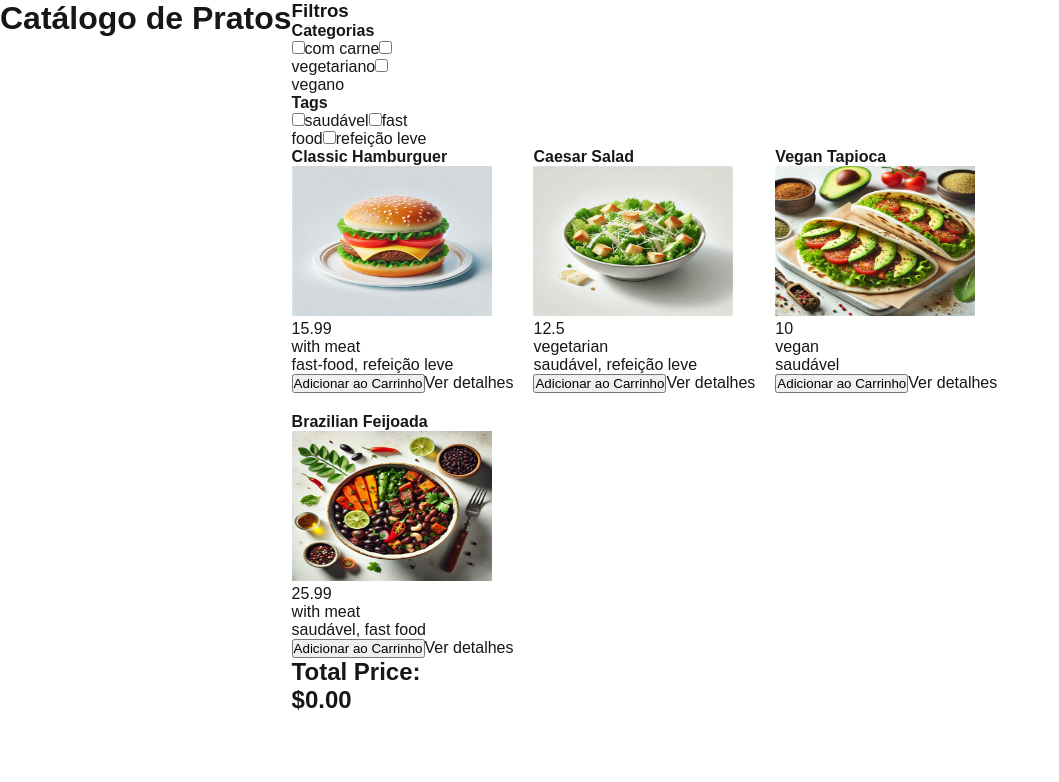
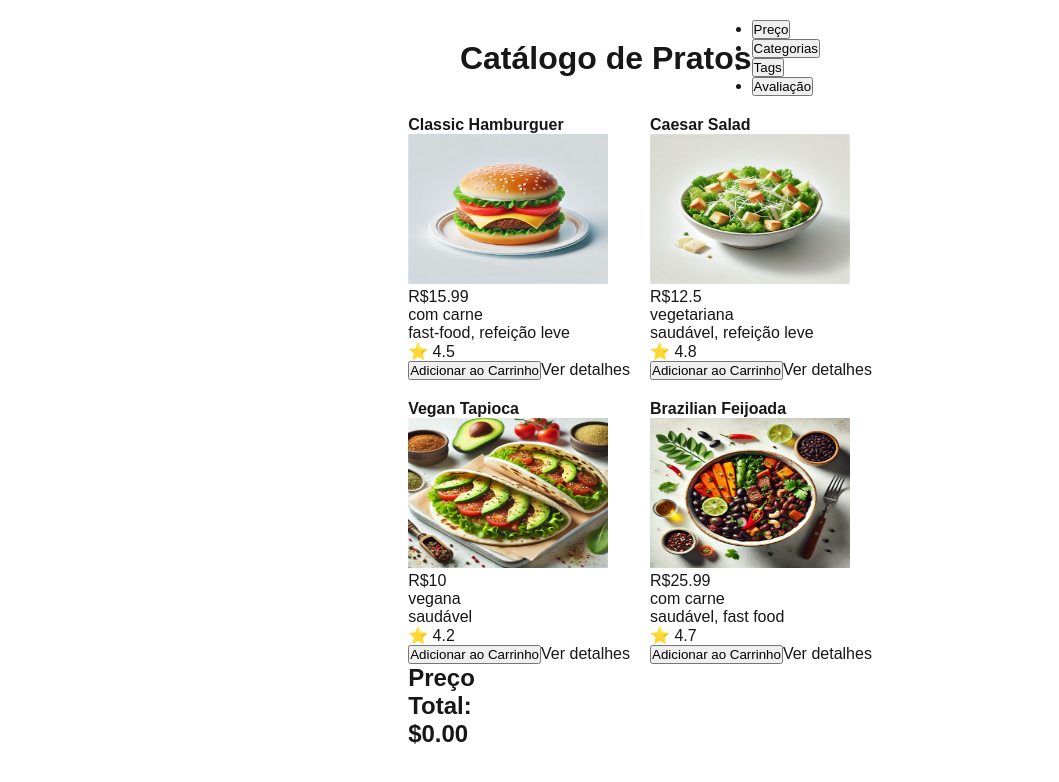
Before and after one commit to johnmelodev/fast-menu, a Next.js app: page / in a window 1280 px wide. Shown: the top 782 px of the page, without its empty margins (0-1059 px from the left). Built offline with nearby package versions, Linux system fonts and the light colour scheme.

Commit message:
feat: adding navbar with filter functions

```diff
--- a/src/app/components/Filters.js
+++ b/src/app/components/Filters.js
@@ -1,59 +1,84 @@
-// app/components/Filters.js
-import { useState, useContext } from "react";
-import { CartContext } from "../context/CartContext";
+import { useState } from "react";
+import styles from "../page.module.css";
 
 const Filters = ({ categories, tags, setFilteredDishes }) => {
   const [selectedCategories, setSelectedCategories] = useState([]);
   const [selectedTags, setSelectedTags] = useState([]);
+  const [sortOrder, setSortOrder] = useState("");
 
-  const handleCategoryChange = (e) => {
-    const { value } = e.target;
-    setSelectedCategories((prev) =>
-      prev.includes(value)
-        ? prev.filter((cat) => cat !== value)
-        : [...prev, value]
-    );
-  };
+  const applyFilters = () => {
+    let filtered = [...menu]; // Certifique-se de que 'menu' está disponível aqui.
 
-  const handleTagChange = (e) => {
-    const { value } = e.target;
-    setSelectedTags((prev) =>
-      prev.includes(value)
-        ? prev.filter((tag) => tag !== value)
-        : [...prev, value]
-    );
+    // Filtro de Categorias
+    if (selectedCategories.length > 0) {
+      filtered = filtered.filter((dish) =>
+        selectedCategories.includes(dish.category)
+      );
+    }
+
+    // Filtro de Tags
+    if (selectedTags.length > 0) {
+      filtered = filtered.filter((dish) =>
+        selectedTags.some((tag) => dish.tags.includes(tag))
+      );
+    }
+
+    // Filtro de Preço
+    if (sortOrder === "lowToHigh") {
+      filtered = filtered.sort(
+        (a, b) => parseFloat(a.price) - parseFloat(b.price)
+      );
+    } else if (sortOrder === "highToLow") {
+      filtered = filtered.sort(
+        (a, b) => parseFloat(b.price) - parseFloat(a.price)
+      );
+    }
+
+    setFilteredDishes(filtered);
   };
 
   return (
-    <div>
-      <h3>Filtros</h3>
+    <div className={styles.filters}>
+      <h3 id="filtro">Filtros</h3>
+
       <div>
-        <h4>Categorias</h4>
+        <button onClick={() => setSortOrder("lowToHigh")}>Menor Preço</button>
+        <button onClick={() => setSortOrder("highToLow")}>Maior Preço</button>
+      </div>
+
+      <div className={styles.accordion}>
+        <h4 id="categorias">Categorias</h4>
         {categories.map((category) => (
-          <label key={category}>
-            <input
-              type="checkbox"
-              value={category}
-              onChange={handleCategoryChange}
-              checked={selectedCategories.includes(category)}
-            />
+          <button
+            key={category}
+            onClick={() =>
+              setSelectedCategories((prev) =>
+                prev.includes(category)
+                  ? prev.filter((cat) => cat !== category)
+                  : [...prev, category]
+              )
+            }
+          >
             {category}
-          </label>
+          </button>
         ))}
       </div>
 
-      <div>
-        <h4>Tags</h4>
+      <div className={styles.accordion}>
+        <h4 id="tags">Tags</h4>
         {tags.map((tag) => (
-          <label key={tag}>
-            <input
-              type="checkbox"
-              value={tag}
-              onChange={handleTagChange}
-              checked={selectedTags.includes(tag)}
-            />
+          <button
+            key={tag}
+            onClick={() =>
+              setSelectedTags((prev) =>
+                prev.includes(tag)
+                  ? prev.filter((t) => t !== tag)
+                  : [...prev, tag]
+              )
+            }
+          >
             {tag}
-          </label>
+          </button>
         ))}
       </div>
     </div>
--- /dev/null
+++ b/src/app/components/NavBar.js
@@ -0,0 +1,173 @@
+"use client";
+
+import { useState } from "react";
+import styles from "../page.module.css";
+import menu from "../data/menu.json"; // Importando os dados do menu
+
+const NavBar = ({ categories, tags, setFilteredDishes }) => {
+  const [openDropdown, setOpenDropdown] = useState("");
+  const [selectedCategories, setSelectedCategories] = useState([]);
+  const [selectedTags, setSelectedTags] = useState([]);
+  const [sortOrder, setSortOrder] = useState("");
+  const [ratingFilter, setRatingFilter] = useState("");
+
+  const handleDropdown = (section) => {
+    setOpenDropdown(openDropdown === section ? "" : section);
+  };
+
+  const applyFilters = () => {
+    let filtered = [...menu]; // Copiar o menu para não alterar diretamente os dados originais
+
+    // Filtro de Categorias
+    if (selectedCategories.length > 0) {
+      filtered = filtered.filter((dish) =>
+        selectedCategories.some((cat) =>
+          dish.category.toLowerCase().includes(cat.toLowerCase())
+        )
+      );
+    }
+
+    // Filtro de Tags
+    if (selectedTags.length > 0) {
+      filtered = filtered.filter((dish) =>
+        selectedTags.some((tag) => dish.tags.includes(tag))
+      );
+    }
+
+    // Filtro de Avaliação
+    if (ratingFilter) {
+      if (ratingFilter === "highToLow") {
+        filtered = filtered.sort((a, b) => b.rating - a.rating);
+      } else if (ratingFilter === "lowToHigh") {
+        filtered = filtered.sort((a, b) => a.rating - b.rating);
+      }
+    }
+
+    // Filtro de Preço
+    if (sortOrder === "lowToHigh") {
+      filtered = filtered.sort((a, b) => a.price - b.price);
+    } else if (sortOrder === "highToLow") {
+      filtered = filtered.sort((a, b) => b.price - a.price);
+    }
+
+    setFilteredDishes(filtered);
+  };
+
+  return (
+    <nav className={styles.navBar}>
+      <ul>
+        {/* Preço */}
+        <li>
+          <button onClick={() => handleDropdown("preco")}>Preço</button>
+          {openDropdown === "preco" && (
+            <ul className={styles.dropdown}>
+              <li>
+                <button
+                  onClick={() => {
+                    setSortOrder("lowToHigh");
+                    applyFilters();
+                  }}
+                >
+                  Menor Preço
+                </button>
+              </li>
+              <li>
+                <button
+                  onClick={() => {
+                    setSortOrder("highToLow");
+                    applyFilters();
+                  }}
+                >
+                  Maior Preço
+                </button>
+              </li>
+            </ul>
+          )}
+        </li>
+
+        {/* Categorias */}
+        <li>
+          <button onClick={() => handleDropdown("categorias")}>
+            Categorias
+          </button>
+          {openDropdown === "categorias" && (
+            <ul className={styles.dropdown}>
+              {categories.map((category) => (
+                <li key={category}>
+                  <button
+                    onClick={() => {
+                      // Reseta outros filtros e aplica o filtro de categoria
+                      setSelectedCategories([category]);
+                      setSelectedTags([]); // Reseta tags
+                      setSortOrder(""); // Reseta preço
+                      setRatingFilter(""); // Reseta avaliação
+                      applyFilters();
+                    }}
+                  >
+                    {category}
+                  </button>
+                </li>
+              ))}
+            </ul>
+          )}
+        </li>
+
+        {/* Tags */}
+        <li>
+          <button onClick={() => handleDropdown("tags")}>Tags</button>
+          {openDropdown === "tags" && (
+            <ul className={styles.dropdown}>
+              {tags.map((tag) => (
+                <li key={tag}>
+                  <button
+                    onClick={() => {
+                      // Reseta outros filtros e aplica o filtro de tag
+                      setSelectedTags([tag]);
+                      setSelectedCategories([]); // Reseta categorias
+                      setSortOrder(""); // Reseta preço
+                      setRatingFilter(""); // Reseta avaliação
+                      applyFilters();
+                    }}
+                  >
+                    {tag}
+                  </button>
+                </li>
+              ))}
+            </ul>
+          )}
+        </li>
+
+        {/* Avaliação */}
+        <li>
+          <button onClick={() => handleDropdown("avaliacao")}>Avaliação</button>
+          {openDropdown === "avaliacao" && (
+            <ul className={styles.dropdown}>
+              <li>
+                <button
+                  onClick={() => {
+                    setRatingFilter("highToLow");
+                    applyFilters();
+                  }}
+                >
+                  Mais bem avaliado
+                </button>
+              </li>
+              <li>
+                <button
+                  onClick={() => {
+                    setRatingFilter("lowToHigh");
+                    applyFilters();
+                  }}
+                >
+                  Menos bem avaliado
+                </button>
+              </li>
+            </ul>
+          )}
+        </li>
+      </ul>
+    </nav>
+  );
+};
+
+export default NavBar;
--- a/src/app/components/ProductCard.js
+++ b/src/app/components/ProductCard.js
@@ -6,9 +6,10 @@ const ProductCard = ({ dish, addToCart }) => {
     <div>
       <h4>{dish.name}</h4>
       <Image src={dish.image} alt={dish.name} width={200} height={150} />
-      <p>{dish.price}</p>
+      <p>R${dish.price}</p>
       <p>{dish.category}</p>
       <p>{dish.tags.join(", ")}</p>
+      <p>⭐ {dish.rating}</p>
       <button onClick={() => addToCart(dish)}>Adicionar ao Carrinho</button>
       <Link href={`/product/${dish.id}`}>Ver detalhes</Link>
     </div>
--- a/src/app/components/Sidebar.js
+++ b/src/app/components/Sidebar.js
@@ -11,7 +11,7 @@ function CartSummary() {
 
   return (
     <div>
-      <h2>Total Price: ${totalPrice.toFixed(2)}</h2>
+      <h2>Preço Total: ${totalPrice.toFixed(2)}</h2>
     </div>
   );
 }
--- a/src/app/context/CartContext.js
+++ b/src/app/context/CartContext.js
@@ -1,3 +1,5 @@
+"use client";
+
 import { createContext, useState } from "react";
 
 export const CartContext = createContext({});
--- a/src/app/data/menu.json
+++ b/src/app/data/menu.json
@@ -2,7 +2,7 @@
   {
     "id": 1,
     "name": "Classic Hamburguer",
-    "category": "with meat",
+    "category": "com carne",
     "tags": ["fast-food", "refeição leve"],
     "price": 15.99,
     "rating": 4.5,
@@ -12,7 +12,7 @@
   {
     "id": 2,
     "name": "Caesar Salad",
-    "category": "vegetarian",
+    "category": "vegetariana",
     "tags": ["saudável", "refeição leve"],
     "price": 12.50,
     "rating": 4.8,
@@ -22,7 +22,7 @@
   {
     "id": 3,
     "name": "Vegan Tapioca",
-    "category": "vegan",
+    "category": "vegana",
     "tags": ["saudável"],
     "price": 10.00,
     "rating": 4.2,
@@ -32,7 +32,7 @@
   {
     "id": 4,
     "name": "Brazilian Feijoada",
-    "category": "with meat",
+    "category": "com carne",
     "tags": ["saudável", "fast food"],
     "price": 25.99,
     "rating": 4.7,
--- a/src/app/page.js
+++ b/src/app/page.js
@@ -1,37 +1,40 @@
 "use client";
 
-import { useState, useContext } from "react";
-import Filters from "./components/Filters";
+import { useState, useContext, useEffect } from "react";
 import ProductCard from "./components/ProductCard";
 import Sidebar from "./components/Sidebar";
 import { CartContext } from "./context/CartContext";
 import menu from "./data/menu.json";
 import styles from "./page.module.css";
+import NavBar from "./components/NavBar";
 
 export default function Home() {
   const [filteredDishes, setFilteredDishes] = useState(menu);
   const { cart, setCart } = useContext(CartContext);
 
-  const categories = ["com carne", "vegetariano", "vegano"];
+  const categories = ["com carne", "vegetariana", "vegana"];
   const tags = ["saudável", "fast food", "refeição leve"];
 
   const addToCart = (dish) => {
     setCart((prevCart) => [...prevCart, dish]);
   };
 
+  useEffect(() => {
+    setFilteredDishes(menu); // Resetar os filtros ao carregar a página
+  }, []);
+
   return (
+    <>
       <div className={styles.container}>
         <header className={styles.header}>
           <h1>Catálogo de Pratos</h1>
-      </header>
-      <div className={styles.content}>
-        <div className={styles.filters}>
-          <Filters
+          <NavBar
             categories={categories}
             tags={tags}
             setFilteredDishes={setFilteredDishes}
           />
-        </div>
+        </header>
+        <div className={styles.content}>
           <div className={styles.dishes}>
             {filteredDishes.map((dish) => (
               <ProductCard key={dish.id} dish={dish} addToCart={addToCart} />
@@ -42,5 +45,6 @@ export default function Home() {
           </div>
         </div>
       </div>
+    </>
   );
 }
--- a/src/app/page.module.css
+++ b/src/app/page.module.css
@@ -1,7 +1,23 @@
 /* app/styles/Home.module.css */
+
+.header {
+  display: flex;
+  justify-content: center;
+  align-items: center;
+  width: 100%;
+  margin-bottom: 20px;
+}
+
+
 .container {
   display: flex;
+  flex-direction: column;
+  align-items: center;
+  background-color: var(--background);
+  color: var(--foreground);
+  padding: 20px;
 }
+
 
 .filters {
   width: 20%;
@@ -9,7 +25,7 @@
 
 .dishes {
   display: grid;
-  grid-template-columns: repeat(3, 1fr);
+  grid-template-columns: repeat(2, 1fr);
   gap: 20px;
 }
 
--- /dev/null
+++ b/src/app/styles/NavBar.css
@@ -0,0 +1,47 @@
+.navBar {
+  background-color: #171717; /* Preto */
+  color: #ffffff; /* Branco */
+  padding: 10px;
+  display: flex;
+  justify-content: space-around;
+}
+
+.navBar ul {
+  list-style: none;
+  display: flex;
+  gap: 20px;
+  margin: 0;
+  padding: 0;
+}
+
+.navBar button {
+  background: none;
+  border: none;
+  color: #ffffff;
+  font-size: 16px;
+  cursor: pointer;
+}
+
+.navBar button:hover {
+  text-decoration: underline;
+}
+
+.dropdown {
+  position: absolute;
+  background-color: #171717;
+  list-style: none;
+  margin: 0;
+  padding: 10px;
+  border: 1px solid #444;
+  border-radius: 4px;
+  top: 100%;
+}
+
+.dropdown li {
+  margin: 5px 0;
+  cursor: pointer;
+}
+
+.dropdown li:hover {
+  background-color: #333;
+}
```
Also changed, not shown: src/app/styles/Filters.css (added, +37 -0 lines), 1 other file (tests, documents, lock files or other folders). Lines whose indentation alone changed are shown as unchanged.
